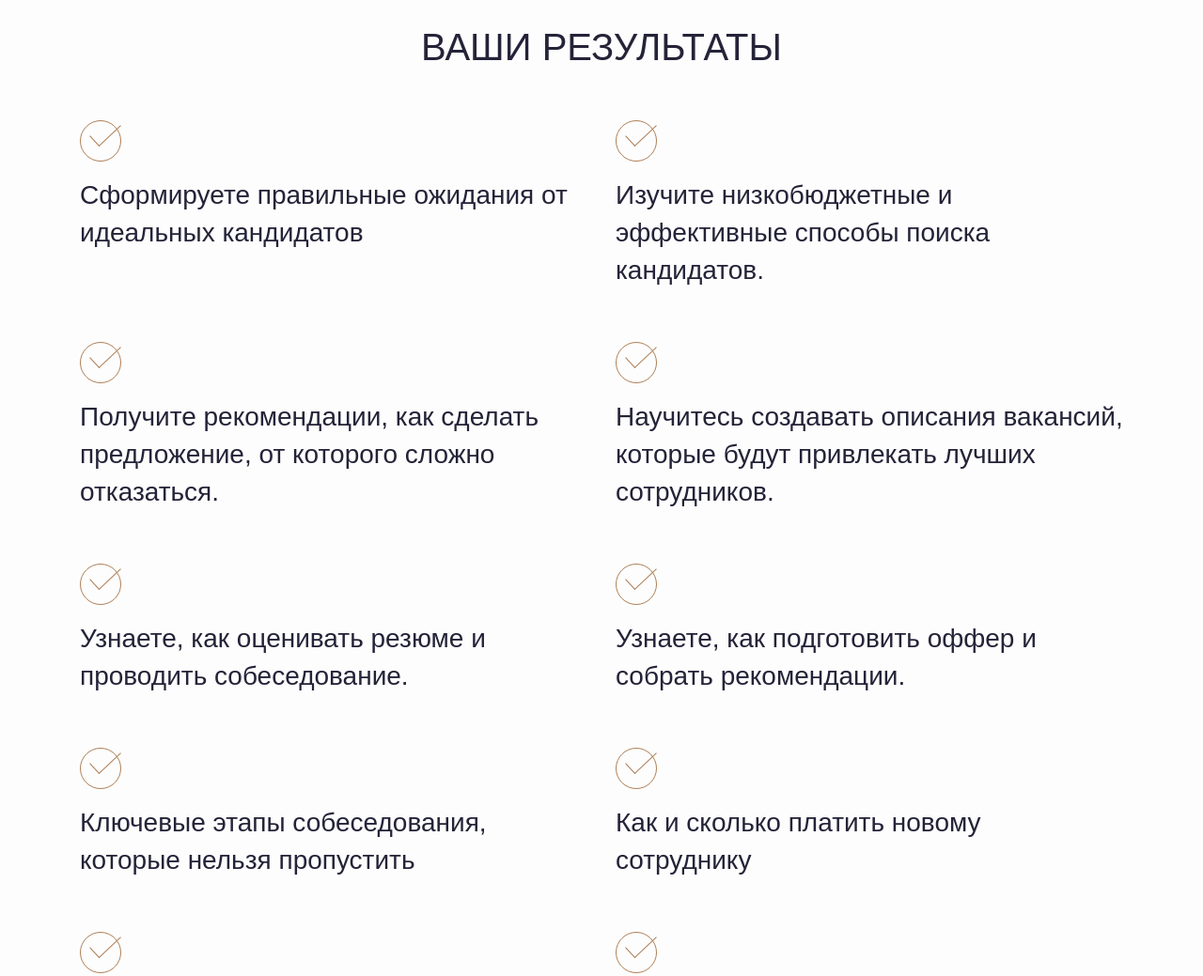
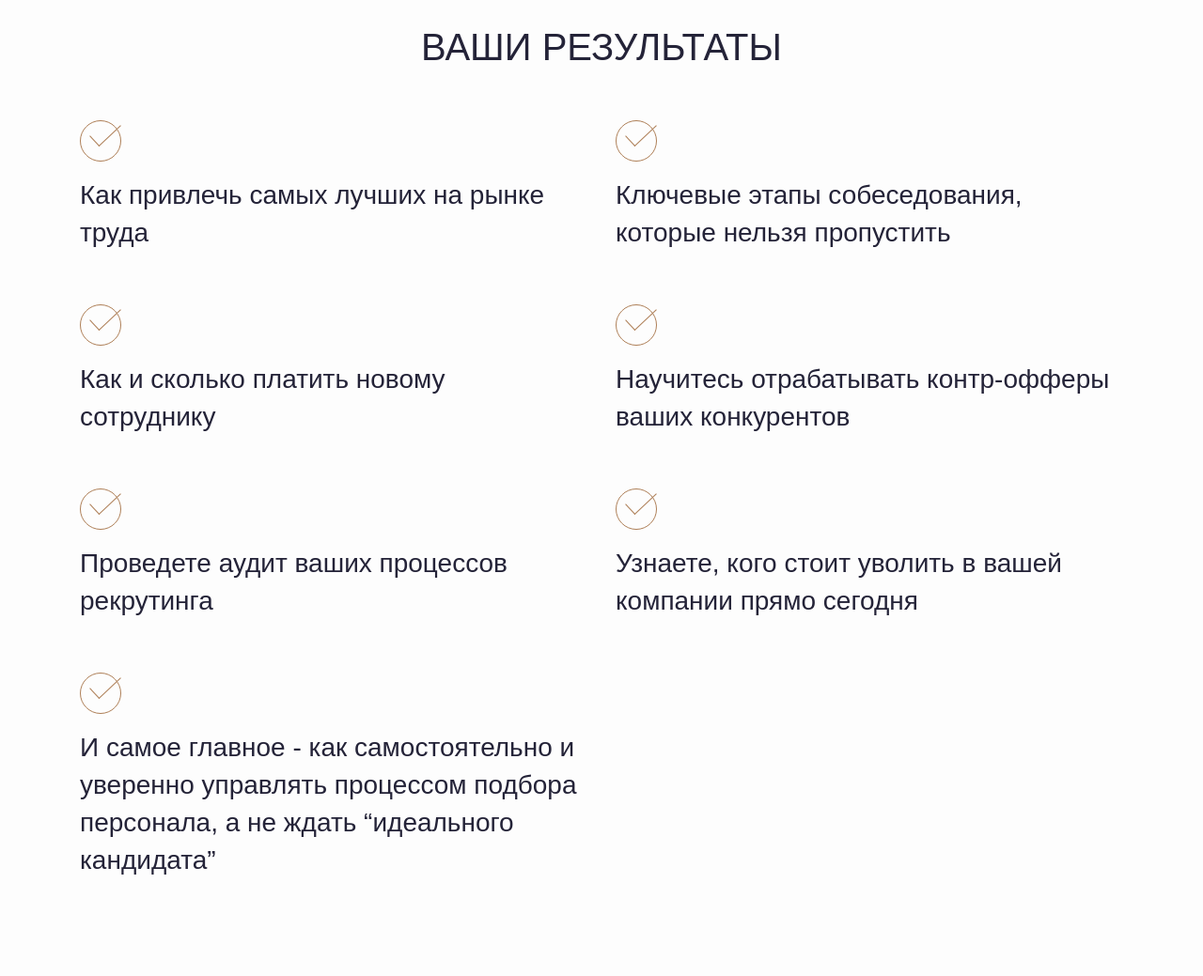
Before and after one commit to Kubik-Kz/training, a plain HTML site: page index.html in a window 1280 px wide. Shown: the part 4960-5999 px from the top of the page at 94% size. Drawn offline with nearby package versions, Linux system fonts and the light colour scheme; files whose address does not match are found by name.

Commit message:
Add files via upload

```diff
--- a/index.html
+++ b/index.html
@@ -360,35 +360,12 @@
         <div class="row">
           <div class="col-lg-6 col-12">
             <div class="results__item">
-              <span class="check"></span> Сформируете правильные ожидания от идеальных кандидатов
-            </div>
-          </div>
-          <div class="col-lg-6 col-12">
-            <div class="results__item">
-              <span class="check"></span> Изучите низкобюджетные и эффективные способы поиска кандидатов.
-            </div>
-          </div>
-          <div class="col-lg-6 col-12">
-            <div class="results__item">
-              <span class="check"></span> Получите рекомендации, как сделать предложение, от которого сложно отказаться.
-            </div>
-          </div>
-          <div class="col-lg-6 col-12">
-            <div class="results__item">
-              <span class="check"></span> Научитесь создавать описания вакансий, которые будут привлекать лучших сотрудников.
-            </div>
-          </div>
-           <div class="col-lg-6 col-12">
-            <div class="results__item">
-              <span class="check"></span> Узнаете, как оценивать резюме и проводить собеседование.
+              <span class="check"></span> Как привлечь самых лучших на рынке труда
             </div>
           </div>
 
-           <div class="col-lg-6 col-12">
-            <div class="results__item">
-              <span class="check"></span> Узнаете, как подготовить оффер и собрать рекомендации.
-            </div>
-          </div>
+
+
            <div class="col-lg-6 col-12">
             <div class="results__item">
               <span class="check"></span>Ключевые этапы собеседования, которые нельзя пропустить
@@ -407,7 +384,19 @@
            <div class="col-lg-6 col-12">
             <div class="results__item">
               <span class="check"></span> Проведете аудит ваших процессов рекрутинга
-              <span class="check"></span> Проведете аудит ваших процессов рекрутинга
+
+            </div>
+          </div>
+           <div class="col-lg-6 col-12">
+            <div class="results__item">
+              <span class="check"></span> Узнаете, кого стоит уволить в вашей компании прямо сегодня
+
+            </div>
+          </div>
+           <div class="col-lg-6 col-12">
+            <div class="results__item">
+              <span class="check"></span> И самое главное - как самостоятельно и уверенно управлять процессом подбора персонала, а не ждать “идеального кандидата”
+
             </div>
           </div>
         </div>
@@ -528,7 +517,7 @@
         <div class="col-lg-4 col-12">
           <div class="reg-form float-none float-lg-right  m-md-auto">
             <div class="reg-form__header text-center">
-              <span>Регистрация</span> на Тренинг
+              <span>Регистрация</span> на тренинг
             </div>
             <div class="reg-form__container">
               <form action="" class="form">
```
